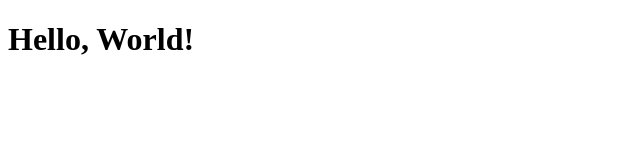
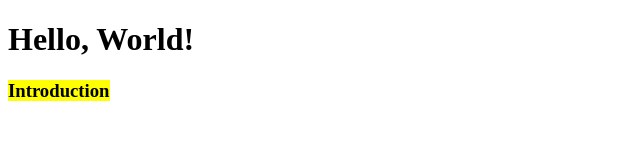
Before and after one commit to sh-reya2909/first, a plain HTML site: page index.html in a window 1280 px wide. Shown: the whole page, without its empty margins (0-640 px from the left). Drawn offline with Linux system fonts and the light colour scheme.

Commit message:
Updated files

```diff
--- a/index.html
+++ b/index.html
@@ -7,5 +7,6 @@
 </head>
 <body>
       <h1>Hello, World!</h1>
+      <h3><mark>Introduction</mark></h3>
 </body>
 </html>
```
